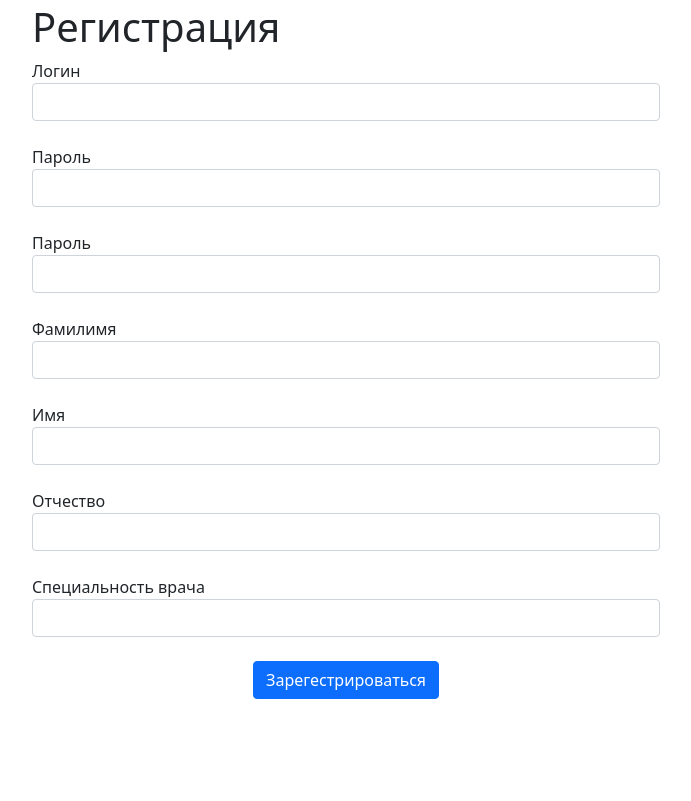
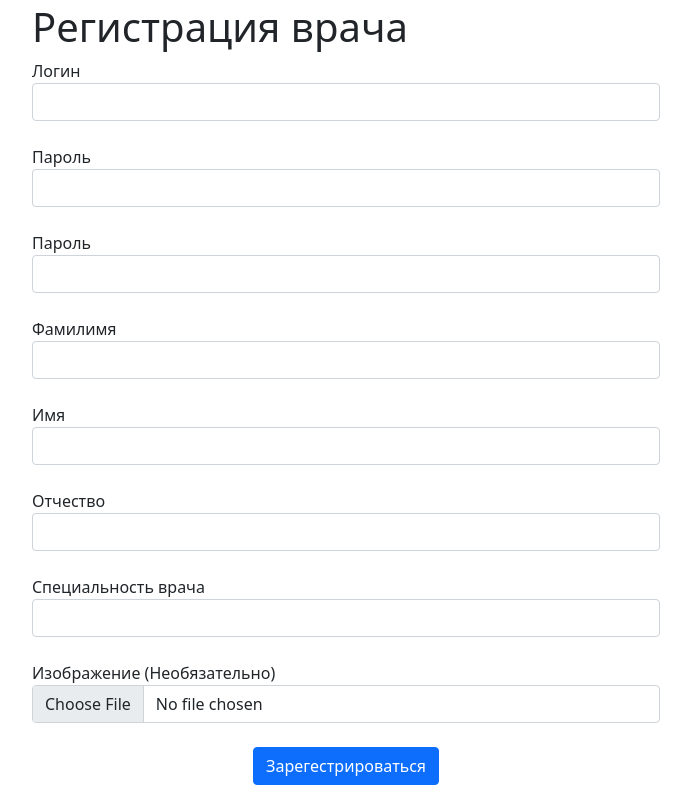
Before and after one commit to Prettywoman13/Web_Hospital, a Flask app: template templates/admin_reg_doctor.html in a window 1280 px wide. Shown: the part 69-870 px from the top of the page, without its empty margins (294-985 px from the left). Before the commit the page ends 768 px from the top, so only its background shows below. Run offline with Flask 2, Linux system fonts and the light colour scheme; the template is opened without the code that fills it: values that come from a table or form of the project are taken from there, others are empty.

Commit message:
комит в лс все напишу назару

```diff
--- a/data/doctor_model.py
+++ b/data/doctor_model.py
@@ -17,6 +17,7 @@ class Reg_Doctor(SqlAlchemyBase, UserMixin, SerializerMixin):
     middle_name = sqlalchemy.Column(sqlalchemy.String, nullable=False)
     surname = sqlalchemy.Column(sqlalchemy.String, nullable=False)
     prof = sqlalchemy.Column(sqlalchemy.String, nullable=False)
+    image = sqlalchemy.Column(sqlalchemy.BLOB, nullable=True, default=None)
 
     def set_hash_psw(self, password):
         self.password = generate_password_hash(password)
--- a/forms/reg_doctor.py
+++ b/forms/reg_doctor.py
@@ -1,6 +1,6 @@
 from flask_wtf import FlaskForm
 
-from wtforms import PasswordField, SubmitField, EmailField, StringField, IntegerField, TelField
+from wtforms import PasswordField, SubmitField, EmailField, StringField, IntegerField, TelField, FileField
 from wtforms.validators import DataRequired, Email, InputRequired, Length, ValidationError
 
 
@@ -11,5 +11,6 @@ class RegistraionDoctorForm(FlaskForm):
     name = StringField('Имя', validators=[DataRequired()])
     middle_name = StringField('Отчество', validators=[DataRequired()])
     surname = StringField('Фамилимя', validators=[DataRequired()])
+    img_picker = FileField('Изображение (Необязательно)')
     prof = StringField('Специальность врача', validators=[DataRequired()])
     submit = SubmitField('Зарегестрироваться')
--- a/templates/admin_reg_doctor.html
+++ b/templates/admin_reg_doctor.html
@@ -3,10 +3,11 @@
 {% block content %}
 <div class="row justify-content-center">
     <div class="col-md-6">
-        <h1>Регистрация</h1>
+        <h1>Регистрация врача</h1>
     </div>
 </div>
-<form action="" method="post">
+<form method="post" action="" enctype="multipart/form-data">
+
     {{ form.hidden_tag() }}
 
 
@@ -102,7 +103,12 @@
                                 </div>
                     </div>
 
-
+    <div class="row justify-content-center">
+                    <div class="col-md-6">
+                        {{ form.img_picker.label }}
+                        <input type="file" name="img1" class="form-control" accept=".jpg, .jpeg, .png">
+                    </div>
+                </div>
 
     <div class="row justify-content-center">
                     <div class="col-md-6">
@@ -112,6 +118,7 @@
 
     <div class="row justify-content-center">
                 <div class="col-md-6">
+                    <br>
     <p>{{ form.submit(type="submit", class="btn btn-primary") }}</p>
                 </div>
     </div>
--- a/templates/create_news.html
+++ b/templates/create_news.html
@@ -26,7 +26,8 @@
                         <br>
                         {{ form.img_picker.label }}
                         <br>
-                        <input type="file" name="img1" class="form-control" accept=".jpg, .jpeg, .png">
+                        {{ form.img_picker }}
+<!--                        <input type="file" name="img1" class="form-control" accept=".jpg, .jpeg, .png">-->
                     </div>
                 </div>
 
```
Also changed, not shown: admin.py (+10 -3 lines), templates/index.html (+1 -1 lines), db/users.db.
